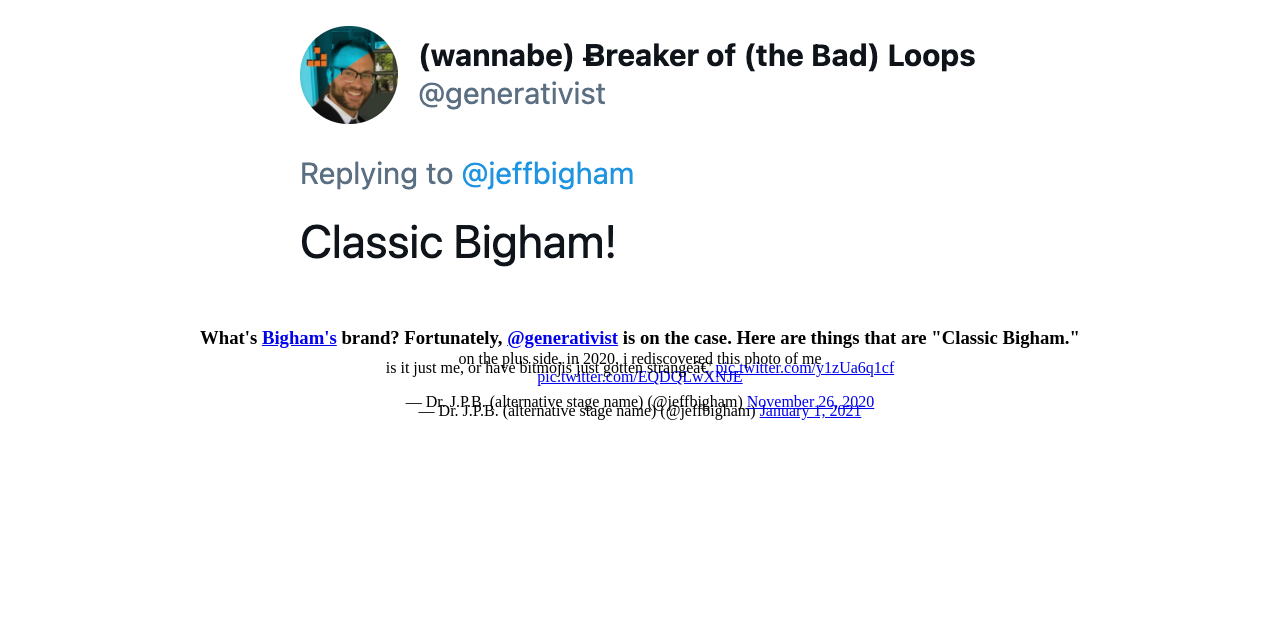
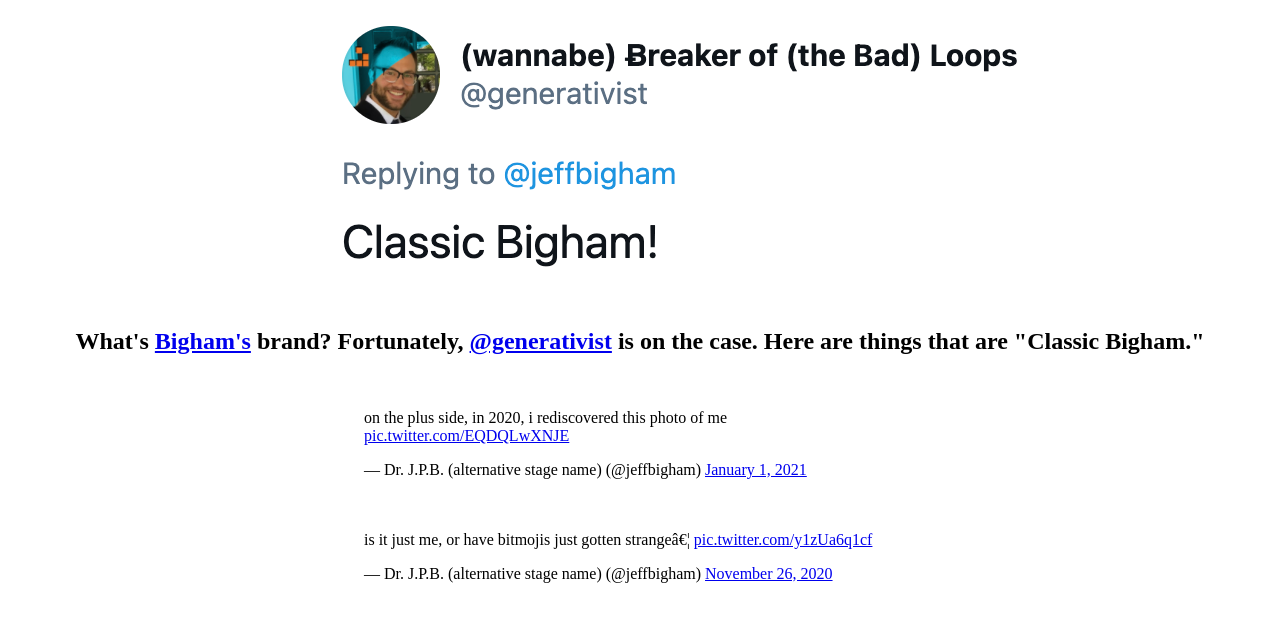
Before and after one commit to dotSlashJack/classic-bigham, a plain HTML site: page index.html in a window 1280 px wide. Drawn offline with Linux system fonts and the light colour scheme.

Commit message:
Update index.html

```diff
--- a/index.html
+++ b/index.html
@@ -6,9 +6,6 @@
     <script>
     </script>
     <style>
-        body{
-            text-align: center;
-        }
         button{
             align-items: center;
         }
@@ -22,18 +19,24 @@
             text-align: center;
         }
         .center-div {
-              margin: 0;
-              position: absolute;
-              left: 50%;
-              transform: translate(-50%, -50%);
-         }
+            padding-bottom: 20px;
+            width: 50%;
+            margin: 0 auto;
+
+        }
+        .center-img {
+            display: block;
+            margin-left: auto;
+            margin-right: auto;
+            width: 50%;
+        }
     </style>
 
     <body>
         <br />
-        <div class="img-center"><img src="classic_bigham.png" /></div>
+        <div class="center-img"><img src="classic_bigham.png" /></div>
         <br />
-        <h3>What's <a href="https://twitter.com/jeffbigham">Bigham's</a> brand? Fortunately, <a href="https://twitter.com/generativist">@generativist</a> is on the case. Here are things that are "Classic Bigham."</h3>
+        <h2 class="center">What's <a href="https://twitter.com/jeffbigham">Bigham's</a> brand? Fortunately, <a href="https://twitter.com/generativist">@generativist</a> is on the case. Here are things that are "Classic Bigham."</h2>
         <br />
         <div class="center-div">
             <blockquote class="twitter-tweet"><p lang="en" dir="ltr">on the plus side, in 2020, i rediscovered this photo of me <a href="https://t.co/EQDQLwXNJE">pic.twitter.com/EQDQLwXNJE</a></p>&mdash; Dr. J.P.B. (alternative stage name) (@jeffbigham) <a href="https://twitter.com/jeffbigham/status/1344842745421115392?ref_src=twsrc%5Etfw">January 1, 2021</a></blockquote> <script async src="https://platform.twitter.com/widgets.js" charset="utf-8"></script>
```
